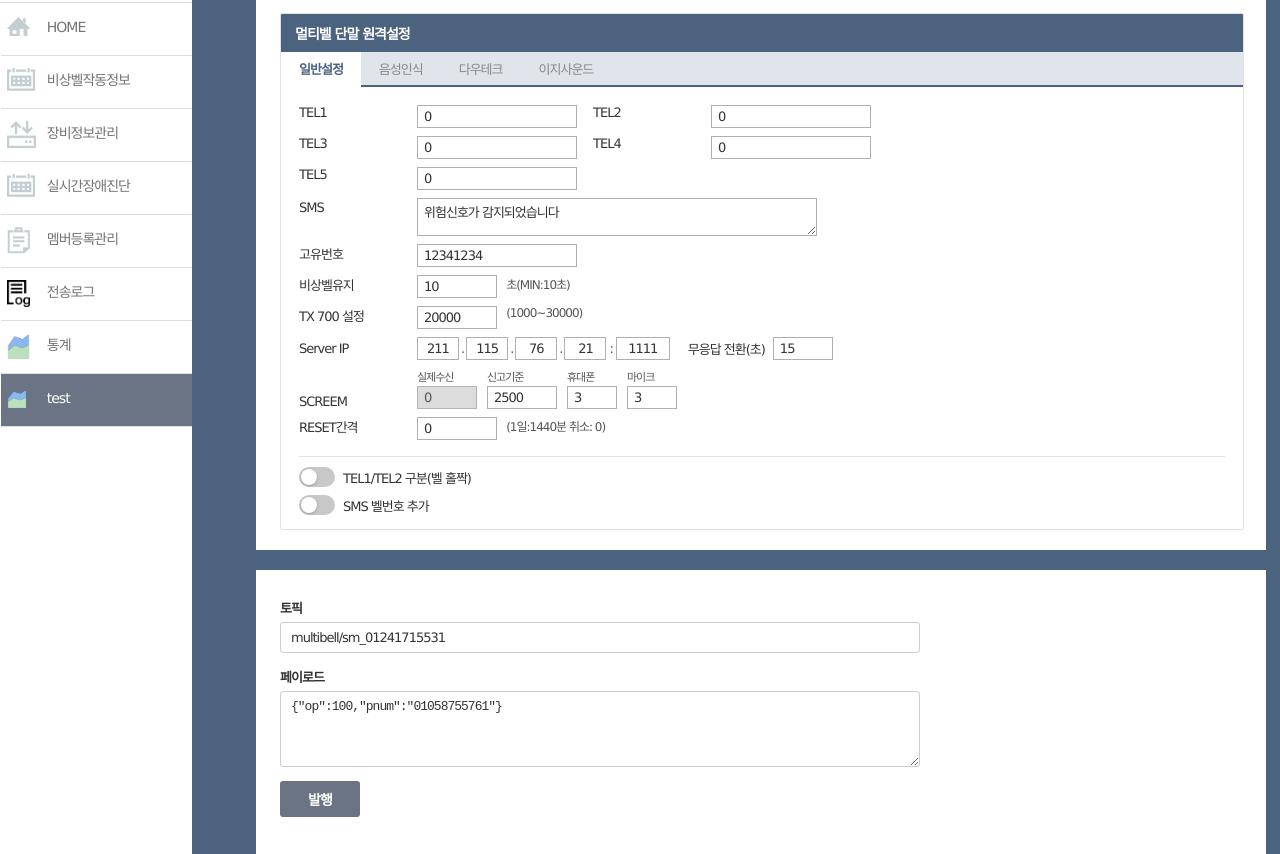
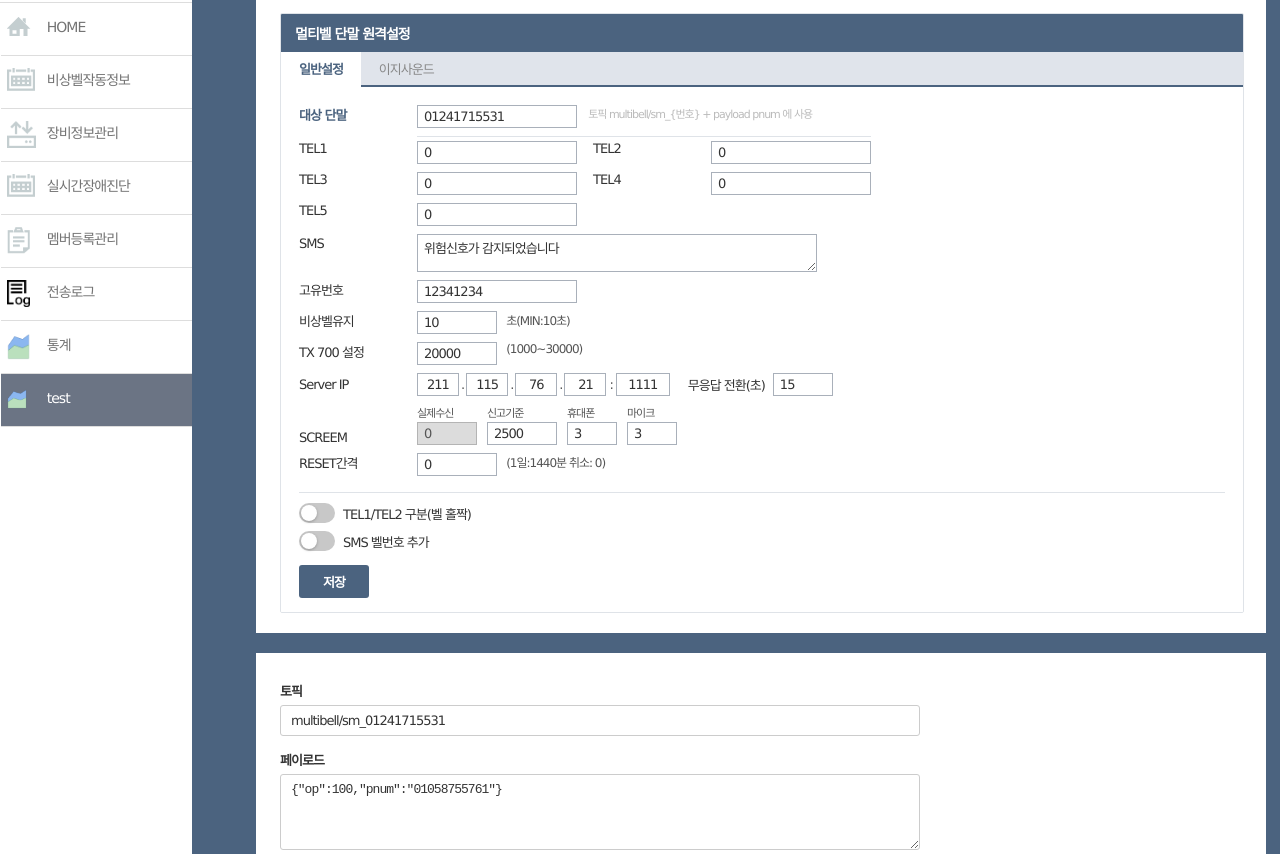
Before and after one commit to yong5761/kcop-web, a website: page pages/test.html in a window 1280 px wide. Shown: the part 243-1097 px from the top of the page. Drawn offline with Linux system fonts and the light colour scheme.

Commit message:
test.html: 탭 정리(음성인식/다우테크 제거)+대상단말 입력+저장버튼(폼->토픽/페이로드 JSON 변환)

```diff
--- a/pages/test.html
+++ b/pages/test.html
@@ -83,12 +83,17 @@
           <div style="background:#4b637f; color:#fff; font-size:14px; font-weight:600; padding:9px 14px;">멀티벨 단말 원격설정</div>
           <div style="display:flex; background:#e0e4eb; border-bottom:2px solid #4b637f;">
             <div style="padding:7px 18px; font-size:13px; font-weight:600; background:#fff; border-bottom:2px solid #fff; margin-bottom:-2px; cursor:default; color:#4b637f;">일반설정</div>
-            <div style="padding:7px 18px; font-size:13px; color:#888; cursor:default;">음성인식</div>
-            <div style="padding:7px 18px; font-size:13px; color:#888; cursor:default;">다우테크</div>
             <div style="padding:7px 18px; font-size:13px; color:#888; cursor:default;">이지사운드</div>
           </div>
           <div style="background:#fff; padding:14px 18px;">
             <table class="rmt-form-table" style="border-collapse:collapse; font-size:13px; color:#333;">
+              <tr>
+                <td style="padding:4px 8px 8px 0; white-space:nowrap; width:110px; font-weight:600; color:#4b637f;">대상 단말</td>
+                <td colspan="3" style="padding:4px 0 8px 0; border-bottom:1px solid #dfe3e8;">
+                  <input id="devNo" type="text" value="01241715531" class="rmt-inp" style="width:160px;">
+                  <span style="margin-left:8px; color:#bbb; font-size:11px;">토픽 multibell/sm_{번호} + payload pnum 에 사용</span>
+                </td>
+              </tr>
               <tr>
                 <td style="padding:4px 8px 4px 0; white-space:nowrap; width:110px;">TEL1</td>
                 <td style="padding:4px 16px 4px 0;"><input id="tel1" type="text" value="0" class="rmt-inp" style="width:160px;"></td>
@@ -187,6 +192,9 @@
                 <input type="checkbox" id="tglSmsBell" style="display:none;">
                 SMS 벨번호 추가
               </label>
+            </div>
+            <div style="margin-top:14px;">
+              <button id="rmtSaveBtn" onclick="rmtSave();" style="padding:7px 24px; font-size:13px; font-weight:600; background:#4b637f; color:#fff; border:none; border-radius:3px; cursor:pointer;">저장</button>
             </div>
           </div>
         </div>
@@ -314,6 +322,38 @@
       if (prev) { prev.focus(); prev.select(); }
     }
   }
+
+  function rmtSave() {
+    var g = function(id) { return document.getElementById(id); };
+    var s = function(id) { return g(id).value; };
+    var n = function(id) { var v = Number(g(id).value); return isNaN(v) ? 0 : v; };
+
+    var devNo = s('devNo').trim();
+    var topic = 'multibell/sm_' + devNo;
+    var payload = {
+      op: 101,
+      pnum: devNo,
+      set: {
+        tel1: s('tel1'), tel2: s('tel2'), tel3: s('tel3'), tel4: s('tel4'), tel5: s('tel5'),
+        sms: s('sms'),
+        uid: s('uid'),
+        bellhold: n('bellhold'),
+        tx700: n('tx700'),
+        serverip: s('ip1') + '.' + s('ip2') + '.' + s('ip3') + '.' + s('ip4'),
+        port: n('port'),
+        noresp: n('noresp'),
+        screem: n('screemStd'),
+        phone: n('phone'),
+        mic: n('mic'),
+        reset: n('resetInterval'),
+        tel12div: g('tglTel12').checked,
+        smsbell: g('tglSmsBell').checked
+      }
+    };
+
+    g('mqtt-topic').value = topic;
+    g('mqtt-payload').value = JSON.stringify(payload);
+  }
 </script>
 
 </body>
```
